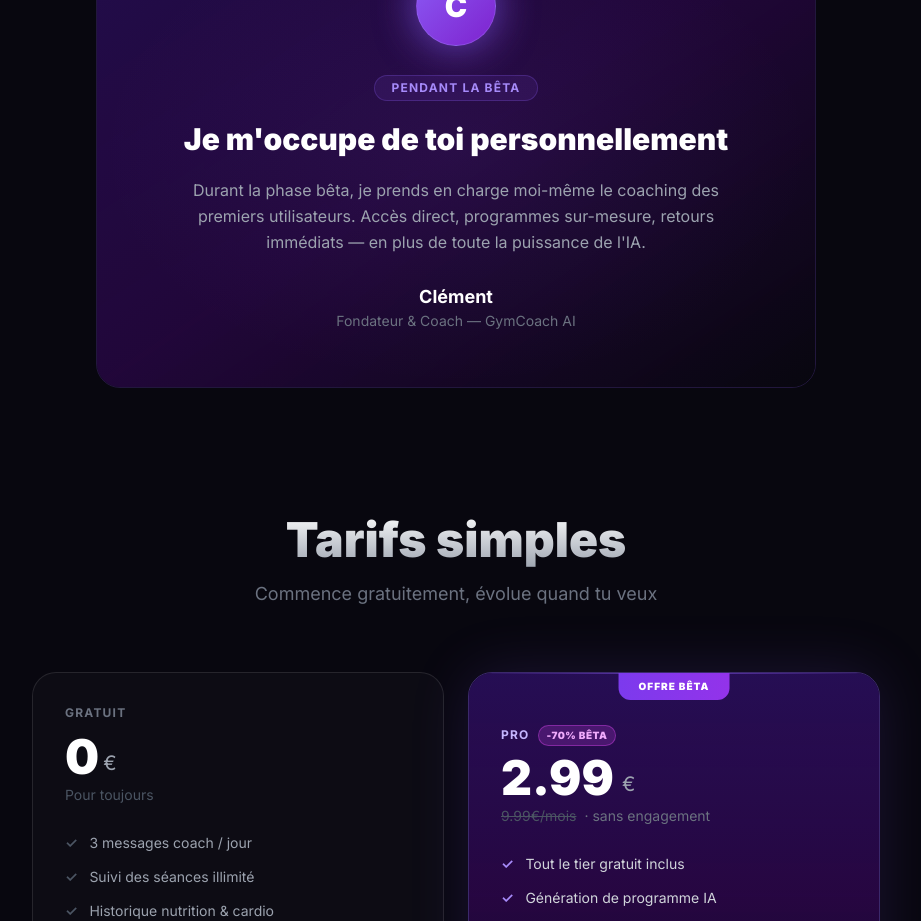
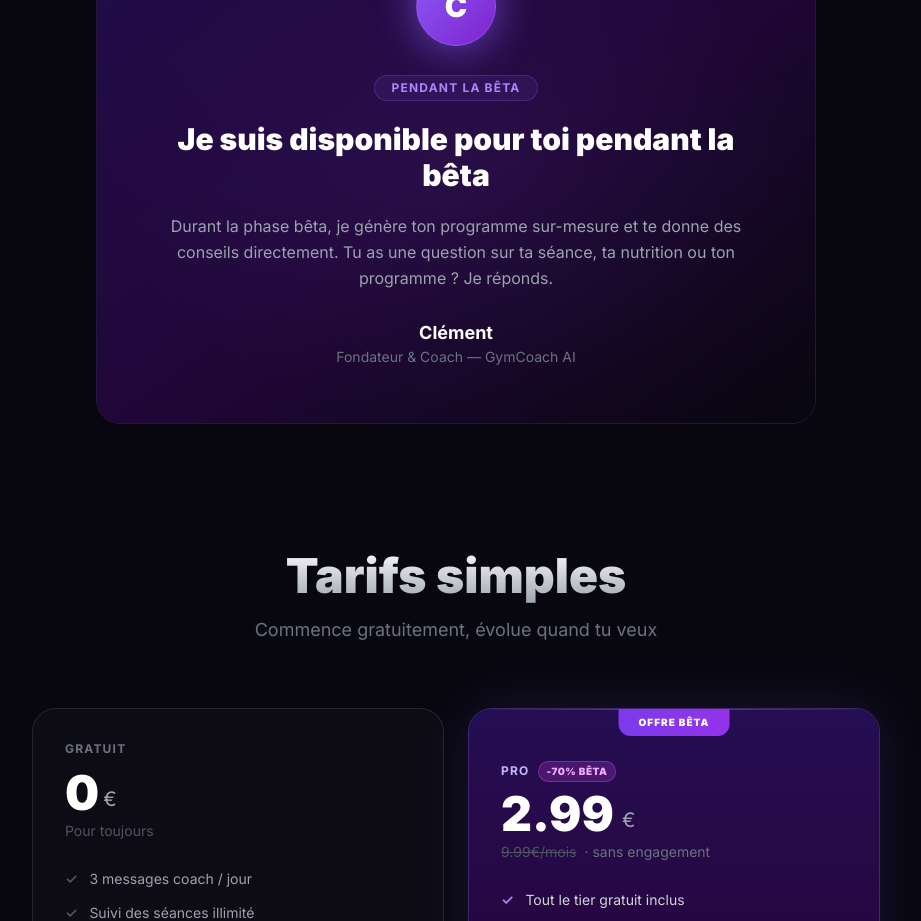
Before and after one commit to Kaitoxic/gym-ai-website, a Next.js app: page / in a window 1280 px wide. Shown: the part 2460-3381 px from the top of the page, without its empty margins (184-1105 px from the left). Built offline with nearby package versions, Linux system fonts and the light colour scheme.

Commit message:
fix: section beta - titre et texte plus honnetes

```diff
--- a/app/page.tsx
+++ b/app/page.tsx
@@ -465,11 +465,11 @@ export default function Home() {
                   Pendant la bêta
                 </span>
                 <h2 className="text-2xl sm:text-3xl font-black text-white mb-5">
-                  Je m&apos;occupe de toi personnellement
+                  Je suis disponible pour toi pendant la bêta
                 </h2>
                 <p className="text-gray-400 leading-relaxed text-base max-w-xl mx-auto">
-                  Durant la phase bêta, je prends en charge moi-même le coaching des premiers utilisateurs.
-                  Accès direct, programmes sur-mesure, retours immédiats — en plus de toute la puissance de l&apos;IA.
+                  Durant la phase bêta, je génère ton programme sur-mesure et te donne des conseils directement.
+                  Tu as une question sur ta séance, ta nutrition ou ton programme ? Je réponds.
                 </p>
               </div>
 
```
